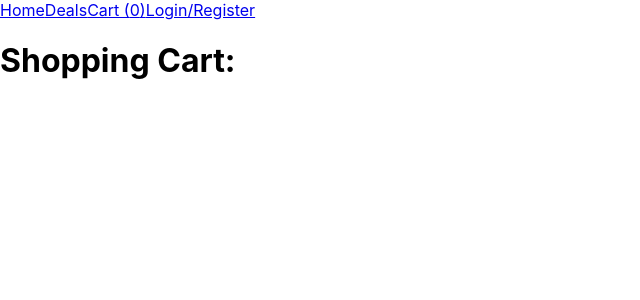
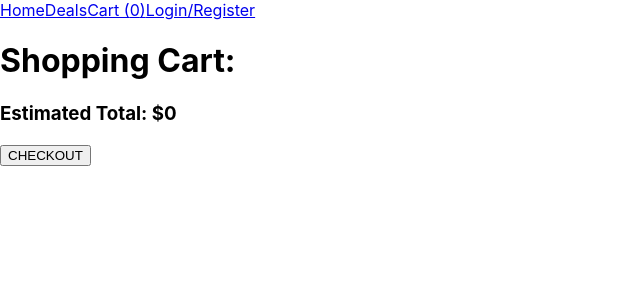
Before and after one commit to ChrisSolan/EcommerceWebApp, a React (Create React App) app in the folder frontend/: page /cart in a window 1280 px wide. Shown: the top 300 px of the page, without its empty margins (0-640 px from the left). Built offline with nearby package versions, Linux system fonts and the light colour scheme; the HTML template or start-up script is replaced by a standard one.

Commit message:
Add shopping cart total calculation
The shopping cart price is also rounded to the hundredths place

```diff
--- a/frontend/src/contexts/shoppingContext.tsx
+++ b/frontend/src/contexts/shoppingContext.tsx
@@ -14,6 +14,7 @@ interface ShoppingContextType {
     cartItems: ShoppingItem[];
     addCart: (item: ShoppingItem) => void;  //ShoppingItem is the type for item
     removeCartItem: (item: ShoppingItem) => void;
+    cartTotal: number;
     cartCount: number;
 
 }
@@ -24,6 +25,7 @@ const defaultShoppingContext: ShoppingContextType = {
     cartItems: [],
     addCart: () => {},
     removeCartItem: () => {},
+    cartTotal: 0,
     cartCount: 0
 }
 
@@ -34,19 +36,26 @@ const ShoppingContext = createContext<ShoppingContextType>(defaultShoppingContex
 export const ShoppingProvider = ({children}: {children: ReactNode}) => {
     //All states & functions defined in ShoppingContextType go here and what they should do and hold
     const [cartItems, setCartItems] = useState<ShoppingItem[]>([]);
+    const [cartTotal, setCartTotal] = useState(0);
     const addCart = (item: ShoppingItem) => {
         setCartItems(prevItems => [...prevItems, item]); //adds the new 'item' to the already existing array of items in the shopping cart
+        setCartTotal(cartTotal => cartTotal + item.price);
+        setCartTotal(cartTotal => Math.round(cartTotal * 100) / 100); //for rounding the decimals to 2 places
     }
+
 
     const removeCartItem = (cartItem: ShoppingItem) => {
         setCartItems(cartItems => {
             return cartItems.filter(item => item.id !== cartItem.id);
         });
+        setCartTotal( cartTotal => cartTotal - cartItem.price);
+        setCartTotal(cartTotal => Math.round(cartTotal * 100) / 100);
     }
+
     const cartCount = cartItems.length;
 
     return (
-        <ShoppingContext.Provider value={{cartItems, addCart, cartCount, removeCartItem}}>
+        <ShoppingContext.Provider value={{cartItems, addCart, cartCount, removeCartItem, cartTotal}}>
             {children}
         </ShoppingContext.Provider>
     );
--- a/frontend/src/pages/home.tsx
+++ b/frontend/src/pages/home.tsx
@@ -27,7 +27,7 @@ export const Home = () => {
                 userID,
                 shoppingItemID
             },
-            {headers: { authorization: cookies.access_token } }
+            {headers: { authorization: cookies.access_token } } //you have to be logged in to add items to your cart
         );
         const cartItem = shoppingItems.find(item => item.id === shoppingItemID); //returns the shoppingItem if it is found
         if (cartItem) {
--- a/frontend/src/pages/shoppingCart.tsx
+++ b/frontend/src/pages/shoppingCart.tsx
@@ -1,7 +1,7 @@
 import { useShoppingContext } from "../contexts/shoppingContext"
 
 export const ShoppingCart = () => {
-    const { cartItems, removeCartItem } = useShoppingContext();
+    const { cartItems, removeCartItem, cartTotal } = useShoppingContext();
 
     const handleRemove = (shoppingItemID: string) => {
         const cartItem = cartItems.find(item => item.id === shoppingItemID); //returns the shoppingItem if it is found
@@ -24,6 +24,8 @@ export const ShoppingCart = () => {
                     </li>
                 ))}
             </ul>
+            <h3>Estimated Total: ${cartTotal}</h3>
+            <button>CHECKOUT</button>
         </div>
     )
 }
```
